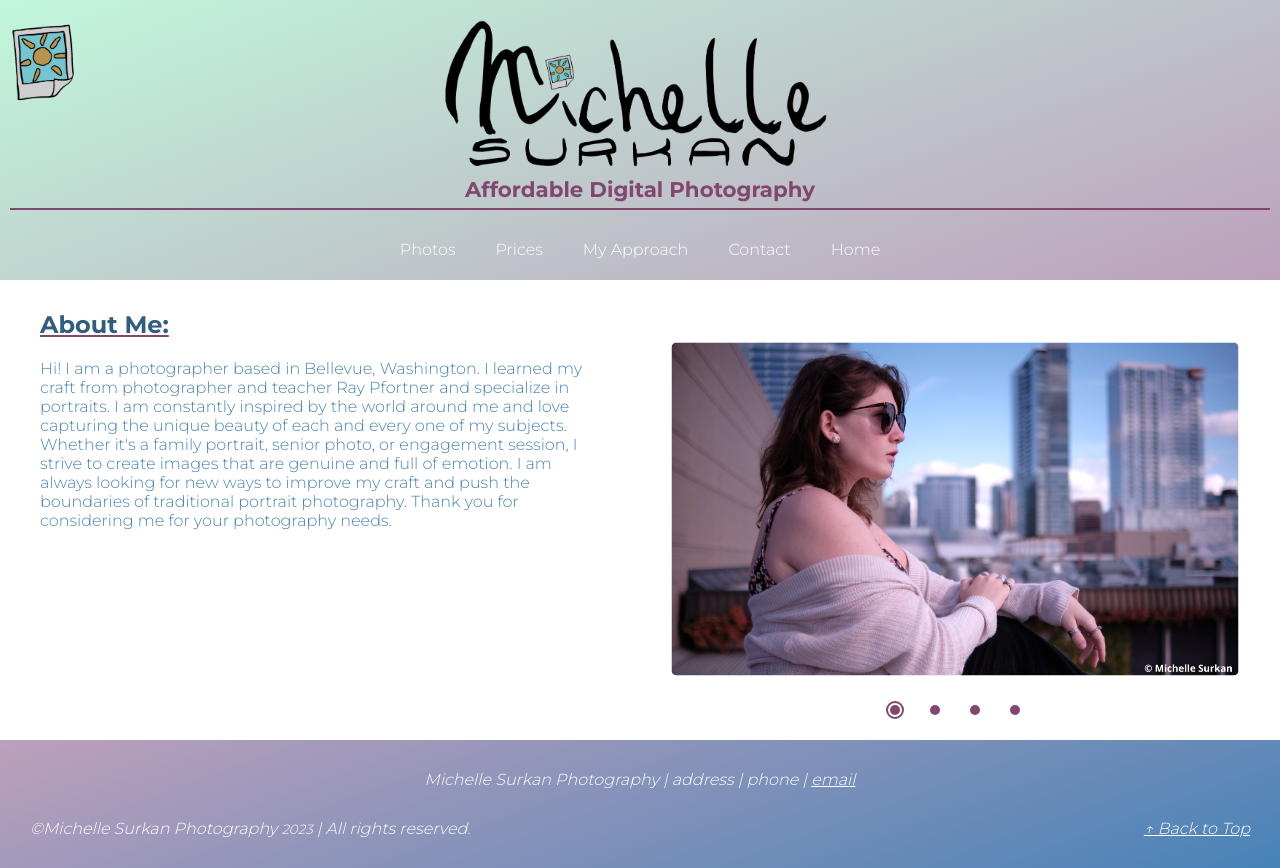
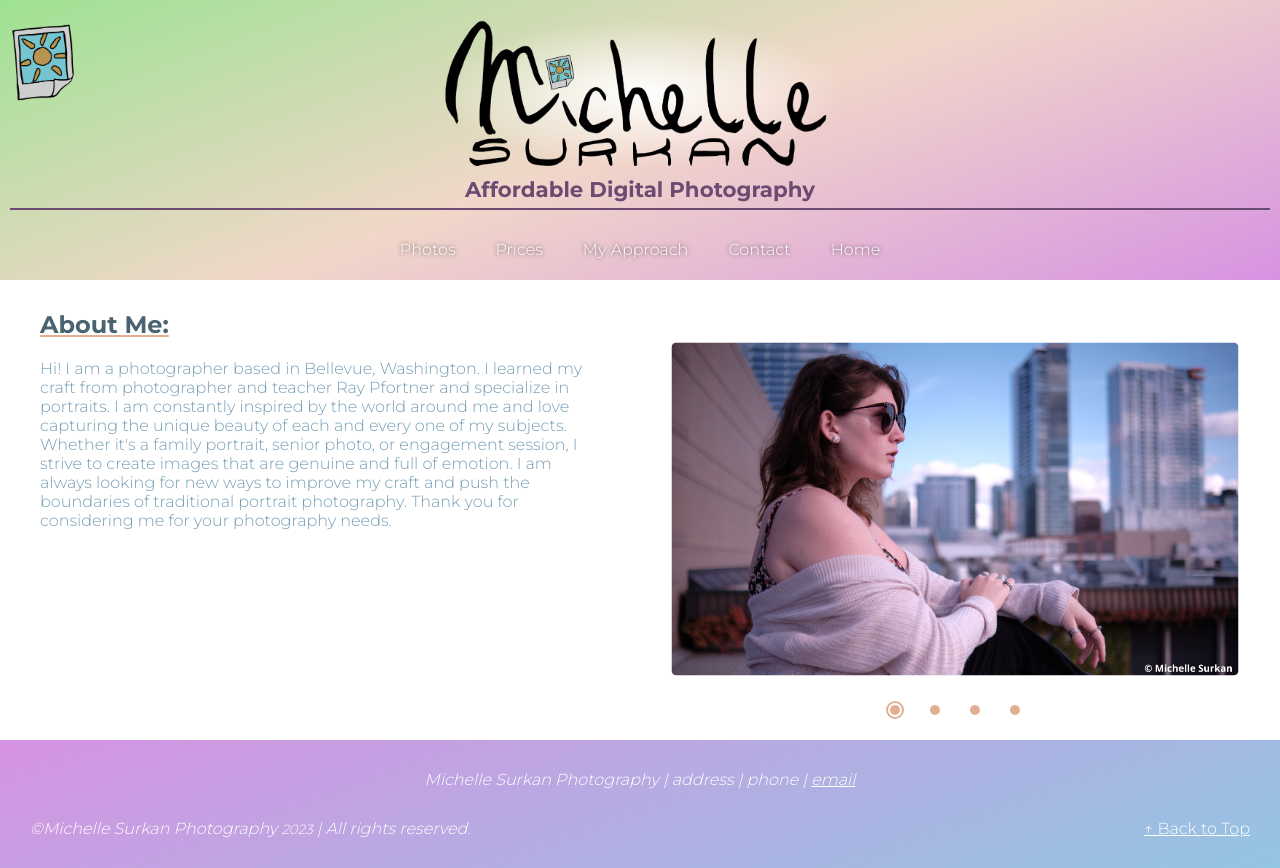
Before and after one commit to msurkan2/Michelle-Surkan-Photography, a plain HTML site: page index.html in a window 1280 px wide. Drawn offline with nearby package versions, Linux system fonts and the light colour scheme.

Commit message:
improved palette and pausable carousel

```diff
--- a/index.html
+++ b/index.html
@@ -40,6 +40,7 @@
 	<main>
 		<article class="clearfix">
 			<div class="carousel fig-right" style="display:inline-block;">
+				<noscript>You need scripts enabled to load this content.</noscript>
 				<!-- Any images in here will become items of the carousel -->
 				<img src="images/home_1.jpg" alt="Downtown Bellevue Skyline">
 				<img src="images/home_2.jpg" alt="Lens Fog Portrait">
--- a/script.js
+++ b/script.js
@@ -32,7 +32,7 @@ $(function(){
 	// Image Carousels
 	$('.carousel').toArray().forEach(e => {
 
-		let items = [...e.children];
+		let items = [...e.children].filter(child => (child.tagName!="NOSCRIPT"));
 		let curIndex = 0;
 
 		// moving all elements of carousel into a div
@@ -44,8 +44,6 @@ $(function(){
 			item.style.maxWidth = '100%';
 			item.style.top = '50%';
 			item.style.transform = 'translate(-50%,-50%)';
-			// item.style.left = index*300+'px';
-			// item.style.zIndex = items.length-1-index;
 			item.style.zIndex = 0;
 			item.style.opacity = 0;
 
@@ -97,6 +95,8 @@ $(function(){
 			}
 			return false;
 		});
+
+
 
 
 		// Event that fires when an element is clicked
@@ -152,9 +152,11 @@ $(function(){
 			},{duration: 160, queue: false});
 		}
 
-		// TODO change this to pause on certain conditions
 		// Automatically switches the image every once in a while
-		window.setInterval(moveRight, 6000);
+		let autoScroll = window.setInterval(moveRight, 6000);
+		e.addEventListener("mouseenter", () => (clearInterval(autoScroll)));
+		e.addEventListener("mouseleave", () => (clearInterval(autoScroll),autoScroll=window.setInterval(moveRight,6000)));
+
 	});
 
 	// Block context menus on all images on the page to discourage copying.
--- a/style.css
+++ b/style.css
@@ -1,12 +1,24 @@
 :root {
-	--palette1: #C1F7DC;
+	--palette1: #9EE293;
+	--palette1-acc1: #FDA4C4;
+	--palette1-acc1-t: #FDA4C488;
+	--palette2: #d793e2;
+	--palette2-50d: #6c4a71;
+	--palette3: #93c5e2;
+	--palette3-20d: #769eb5;
+	--palette3-50d: #4a6371;
+	--palette4: #e2af93;
+	--palette4-20d: #b58c76;
+	--palette4-50l: #f1d7c9;
+
+	/* --palette1: #C1F7DC;
 	--palette1-acc1: #FDA4C4;
 	--palette1-acc1-t: #FDA4C488;
 	--palette2: #bda0bc;
 	--palette3: #4883b7;
 	--palette3-30d: #325c80;
 	--palette4: #824670;
-	--palette4-20d: #9a945a;
+	--palette4-20d: #9a945a; */
 
 	--palettegray: #888888;
 }
@@ -17,56 +29,38 @@
 	display: table;
 }
 
-/* @font-face {
-	font-family: spartanmb;
-	src: url("assets/fonts/SpartanMB-Regular.woff2") format("woff2");
-} */
-
-/* @font-face {
-	font-family: montserrat;
-	src: url("assets/fonts/Montserrat-VariableFont_wght.woff2") format("woff2-variations");
-	font-weight: 100 900;
-	font-style: normal;
-}
-
-@font-face {
-	font-family: montserrat;
-	src: url("assets/fonts/Montserrat-Italic-VariableFont_wght.woff2") format("woff2-variations");
-	font-weight: 100 900;
-	font-style: italic;
-} */
-
 body {
-	margin:0;
+	margin: 0;
 	font-family: "Montserrat", sans-serif;
 	font-weight: 300;
 	font-style: normal;
-	padding:0;
+	padding: 0;
 }
 
 header {
 	display: block;
-	background: linear-gradient(160deg,var(--palette1),var(--palette2));
+	background: linear-gradient(160deg, var(--palette1), var(--palette4-50l), var(--palette2));
 	color: white;
 	padding: 10px;
 	padding-top: 20px;
 }
 
-header > h1 {
+header>h1 {
 	display: block;
-	margin:0;
+	margin: 0;
 	margin-bottom: 10px;
 	font-size: 12pt;
-	color: var(--palette4);
+	color: var(--palette2-50d);
 	margin-top: 10px;
-	border-bottom: 2px solid var(--palette4);
-	padding-bottom:6px;
+	border-bottom: 2px solid var(--palette2-50d);
+	padding-bottom: 6px;
 }
 
 #letter-logo {
 	width: 70%;
 	max-width: 300px;
 	display: block;
+	background: radial-gradient(closest-side, white, transparent);
 }
 
 #logo {
@@ -115,7 +109,7 @@ nav.enabled {
 	height: 300px;
 }
 
-nav > ul {
+nav>ul {
 	display: flex;
 	margin: 0;
 	padding: 0;
@@ -130,18 +124,19 @@ nav > ul {
 	align-items: stretch;
 }
 
-.nav-item > a {
+.nav-item>a {
 	background: none;
 	color: white;
-	text-decoration:none;
+	text-decoration: none;
 	padding: 20px;
 	text-align: center;
+	text-shadow: 0 0 4px #000000aa;
 	flex-grow: 1;
 	border-radius: 8px;
 	transition: background-color, 0.2s;
 }
 
-.nav-item > a:hover {
+.nav-item>a:hover {
 	/* background: var(--palette1-acc1-t); */
 	background: #00000044;
 }
@@ -151,7 +146,7 @@ nav > ul {
 		padding-bottom: 0;
 	}
 
-	header > h1 {
+	header>h1 {
 		text-align: center;
 		font-size: 16pt;
 	}
@@ -173,12 +168,12 @@ nav > ul {
 		height: 60px;
 	}
 
-	nav > ul {
+	nav>ul {
 		flex-direction: row;
 		justify-content: center;
 	}
 
-	.nav-item > a{
+	.nav-item>a {
 		border-bottom-left-radius: 0;
 		border-bottom-right-radius: 0;
 	}
@@ -187,11 +182,11 @@ nav > ul {
 
 main {
 	padding: 10px;
-	color: var(--palette3);
+	color: var(--palette3-20d);
 }
 
 main h2 {
-	color: var(--palette3-30d);
+	color: var(--palette3-50d);
 	text-decoration: underline var(--palette4);
 	/* border-bottom: 2px solid var(--palette4); */
 	/* width: 40%; */
@@ -199,12 +194,12 @@ main h2 {
 
 
 footer {
-	background: linear-gradient(160deg,var(--palette2),var(--palette3));
+	background: linear-gradient(160deg, var(--palette2), var(--palette3));
 	color: white;
 	padding: 30px;
 }
 
-footer > * {
+footer>* {
 	margin: auto;
 	text-align: center;
 	font-style: italic;
@@ -215,8 +210,9 @@ footer a {
 }
 
 #back-to-top-button {
-	text-decoration:underline;
-	cursor:pointer;
+	text-decoration: underline;
+	font-style: normal;
+	cursor: pointer;
 }
 
 .fig-right {
@@ -225,7 +221,7 @@ footer a {
 
 @media screen and (min-width: 800px) {
 	.fig-right {
-		width:50%;
+		width: 50%;
 		float: right;
 		background: red;
 		margin-left: 40px;
@@ -255,14 +251,14 @@ footer a {
 	background: none;
 	aspect-ratio: 3 / 2;
 	position: relative;
-	overflow:clip;
+	overflow: clip;
 }
 
 .carousel * {
 	user-select: none;
 }
 
-.carousel > .carousel-content {
+.carousel>.carousel-content {
 	position: relative;
 	height: calc(95% - 32px);
 	width: 90%;
@@ -278,7 +274,7 @@ footer a {
 }
 
 /* Hides images in carousel until loaded */
-.carousel > img {
+.carousel>img {
 	display: none;
 }
 
@@ -286,18 +282,18 @@ footer a {
 	position: absolute;
 	/* Makes the images the right aspect ratio */
 	width: auto;
-	margin-left:50%;
+	margin-left: 50%;
 	border-radius: 5px;
 }
 
 .carousel .carousel-controls {
 	position: absolute;
 	z-index: 1;
-	top:0;
-	left:0;
-	height:100%;
-	width:100%;
-	pointer-events:none;
+	top: 0;
+	left: 0;
+	height: 100%;
+	width: 100%;
+	pointer-events: none;
 	transition: opacity, 0.3s;
 }
 
@@ -306,7 +302,7 @@ footer a {
 	top: 40%;
 	aspect-ratio: 1;
 	position: absolute;
-	pointer-events:auto;
+	pointer-events: auto;
 	background: none;
 	border: none;
 	display: flex;
@@ -322,26 +318,26 @@ footer a {
 }
 
 .carousel .carousel-button-right {
-	right:0;
+	right: 0;
 }
 
-.carousel .carousel-button-left > img {
+.carousel .carousel-button-left>img {
 	position: relative;
 	filter: drop-shadow(0 0 4px #00000088);
 	transform: scaleX(-1);
 }
 
-.carousel .carousel-button-right > img {
+.carousel .carousel-button-right>img {
 	position: relative;
 	filter: drop-shadow(0 0 4px #00000088);
 }
 
-.carousel .carousel-button-right:hover > img{
+.carousel .carousel-button-right:hover>img {
 	filter: drop-shadow(0 0 4px black);
 	left: 2px;
 }
 
-.carousel .carousel-button-left:hover > img{
+.carousel .carousel-button-left:hover>img {
 	filter: drop-shadow(0 0 4px black);
 	left: -2px;
 }
@@ -361,7 +357,7 @@ footer a {
 	position: absolute;
 	height: 100%;
 	width: 100%;
-	background: radial-gradient(ellipse farthest-side at 50% 100%,#00000088,#00000000);
+	background: radial-gradient(ellipse farthest-side at 50% 100%, #00000088, #00000000);
 	opacity: 0;
 	transition: opacity, 0.3s;
 }
@@ -388,6 +384,7 @@ footer a {
 	background-color: var(--palette4);
 	border-radius: 50%;
 	border: 2px solid transparent;
+	outline: 0px solid var(--palette4);
 	background-clip: padding-box;
 	transition: all 0.2s;
 }
@@ -409,7 +406,7 @@ footer a {
 
 .carousel:hover .carousel-dots .carousel-dot.selected span {
 	outline: none;
-	background-color: var(--palette3);
+	background-color: var(--palette3-20d);
 	width: 14px;
 	height: 14px;
 }
```
Lines whose indentation alone changed are shown as unchanged.
